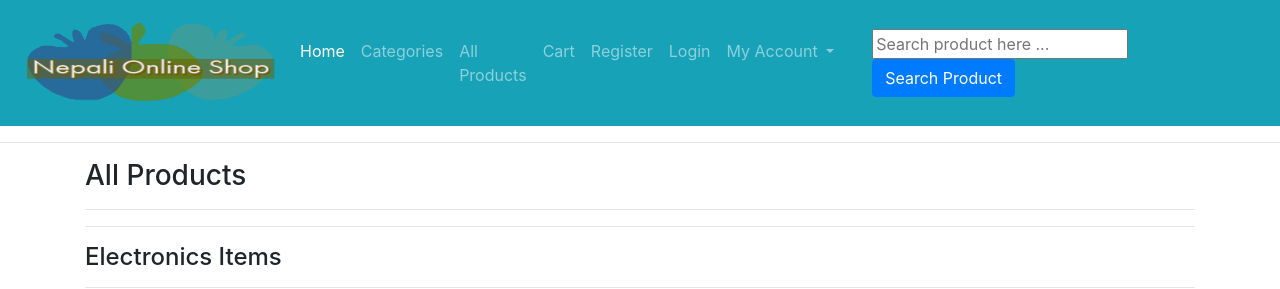
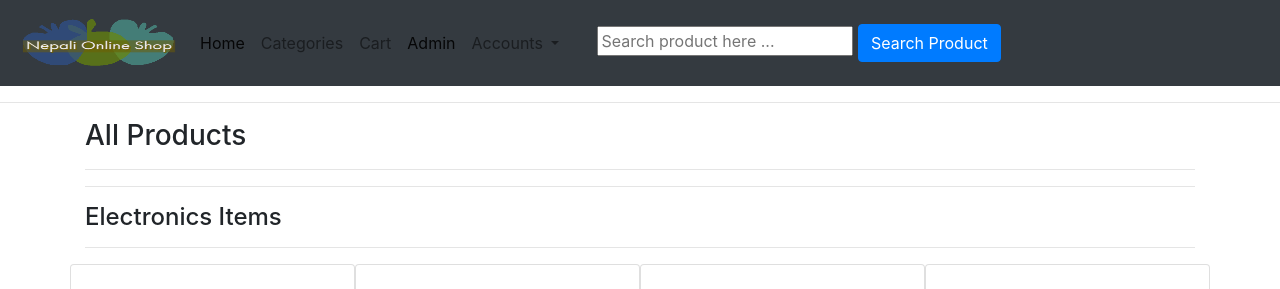
Before and after one commit to Shahibhuwan/Ecommerce-complete-solution, a Django app: page /all-products/ in a window 1280 px wide. Shown: the top 289 px of the page. Run offline with Django 3.2, Linux system fonts and the light colour scheme; data comes from the database, SQL or seed files in the repository; both versions use the stored data as it was after the commit; some libraries are stand-ins or nearby versions.

Commit message:
finished

```diff
--- a/templates/base.html
+++ b/templates/base.html
@@ -10,8 +10,8 @@
 </head>
 
 <body>
-    <nav class="navbar navbar-expand-lg navbar-dark bg-info">
-        <a class="navbar-brand" href="{% url 'ecomapp:home' %}"><img src="{% static 'ecomapp/images/logo.png'%}" width="260" height="100"></a>
+    <nav class="navbar navbar-expand-lg navbar-light bg-dark ">
+        <a class="navbar-brand" href="{% url 'ecomapp:home' %}"><img src="{% static 'ecomapp/images/logo.png'%}" width="160" height="60"></a>
         <button class="navbar-toggler" type="button" data-toggle="collapse" data-target="#navbarSupportedContent" aria-controls="navbarSupportedContent" aria-expanded="false" aria-label="Toggle navigation">
             <span class="navbar-toggler-icon"></span>
         </button>
@@ -21,37 +21,49 @@
             <li class="nav-item active">
                 <a class="nav-link" href="{% url 'ecomapp:home' %}">Home <span class="sr-only">(current)</span></a>
             </li>
-             <li class="nav-item">
-                <a class="nav-link" href="#}">Categories</a>
-            </li>
+
+
             <li class="nav-item">
-                <a class="nav-link" href="{% url 'ecomapp:allproducts' %}">All Products</a>
+                <a class="nav-link" href="{% url 'ecomapp:allproducts' %}">Categories</a>
             </li>
             <li class="nav-item">
                 <a class="nav-link" href="{% url 'ecomapp:mycart' %}">Cart</a>
             </li>
+            <li class="nav-item active">
+                <a class="nav-link" href="{% url 'admin:login' %}">Admin <span class="sr-only">(current)</span></a>
+            </li>
             {% comment %} checked authenticated user have customer or not because adim can login with no customer registration, or we simply say when user is customer {% endcomment %}
             {% if request.user.customer %}
-           Welcome! {{request.user.username}}
-                    <li class="nav-item">
-                <a class="nav-link" href="{% url 'ecomapp:customerlogout' %}">Logout</a>
-            </li>
-            </li>
-                      <li class="nav-item">
-                <a class="nav-link" href="{% url 'ecomapp:customerprofile' %}">Profile</a>
-            </li>
-           {% else %}
+
             <li class="nav-item">
-                <a class="nav-link" href="{% url 'ecomapp:customerregistration' %}">Register</a>
-            </li>
-                      <li class="nav-item">
-                <a class="nav-link" href="{% url 'ecomapp:customerlogin' %}">Login</a>
+               Welcome! {{request.user.username}}
             </li>
             {% endif %}
             <li class="nav-item dropdown">
                 <a class="nav-link dropdown-toggle" href="#" id="navbarDropdown" role="button" data-toggle="dropdown" aria-haspopup="true" aria-expanded="false">
-                My Account
+                Accounts
                 </a>
+                <ul class="dropdown-menu" aria-labelledby="dropdownMenuButton1">
+
+     {% if request.user.customer %}
+
+                    <li class="nav-item">
+                <a class="dropdown-item" href="{% url 'ecomapp:customerlogout' %}">Logout</a>
+            </li>
+            </li>
+                      <li class="nav-item">
+                <a class="dropdown-item" href="{% url 'ecomapp:customerprofile' %}">Profile</a>
+            </li>
+           {% else %}
+            <li class="dropdown-item">
+                <a class="nav-link" href="{% url 'ecomapp:customerregistration' %}">Register</a>
+            </li>
+                      <li class="nav-item">
+                <a class="dropdown-item" href="{% url 'ecomapp:customerlogin' %}">Login</a>
+            </li>
+            {% endif %}
+  </ul>
+
 
             </li>
             </ul>
```
Also changed, not shown: db.sqlite3.
